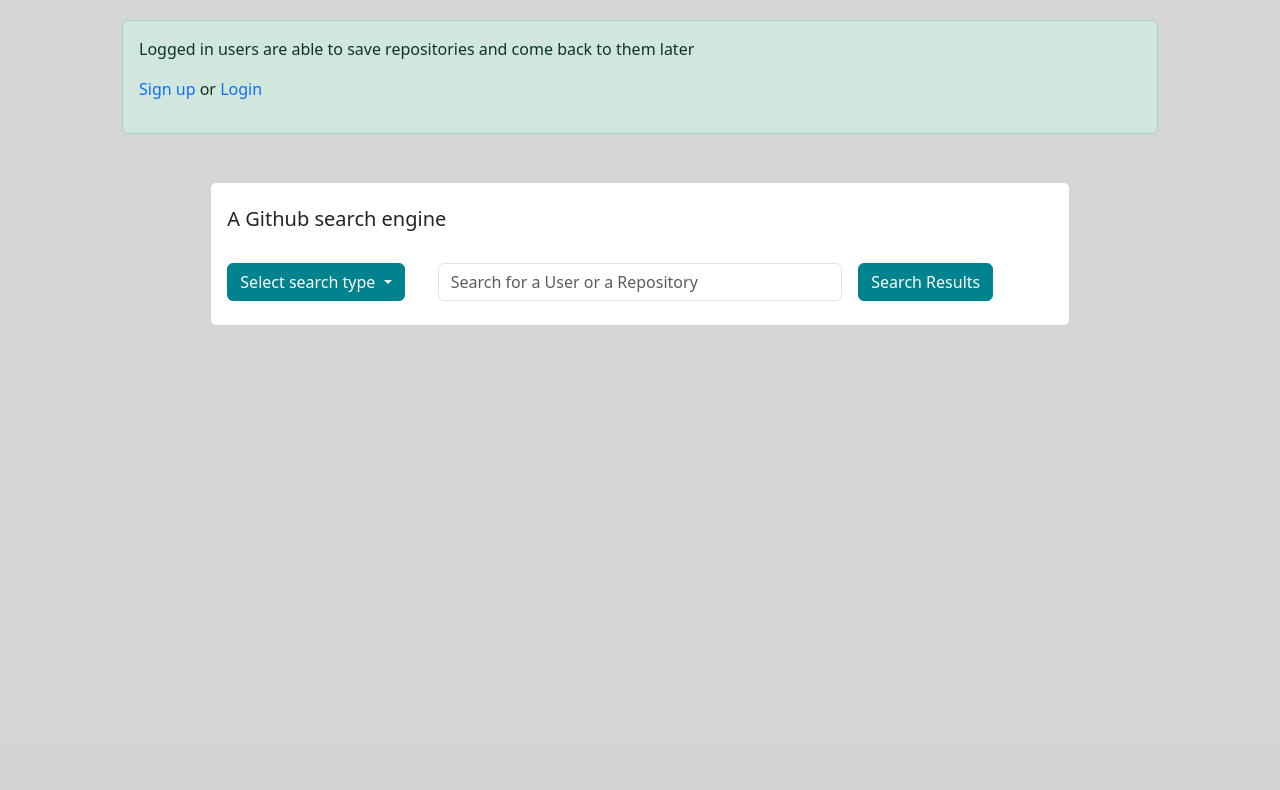
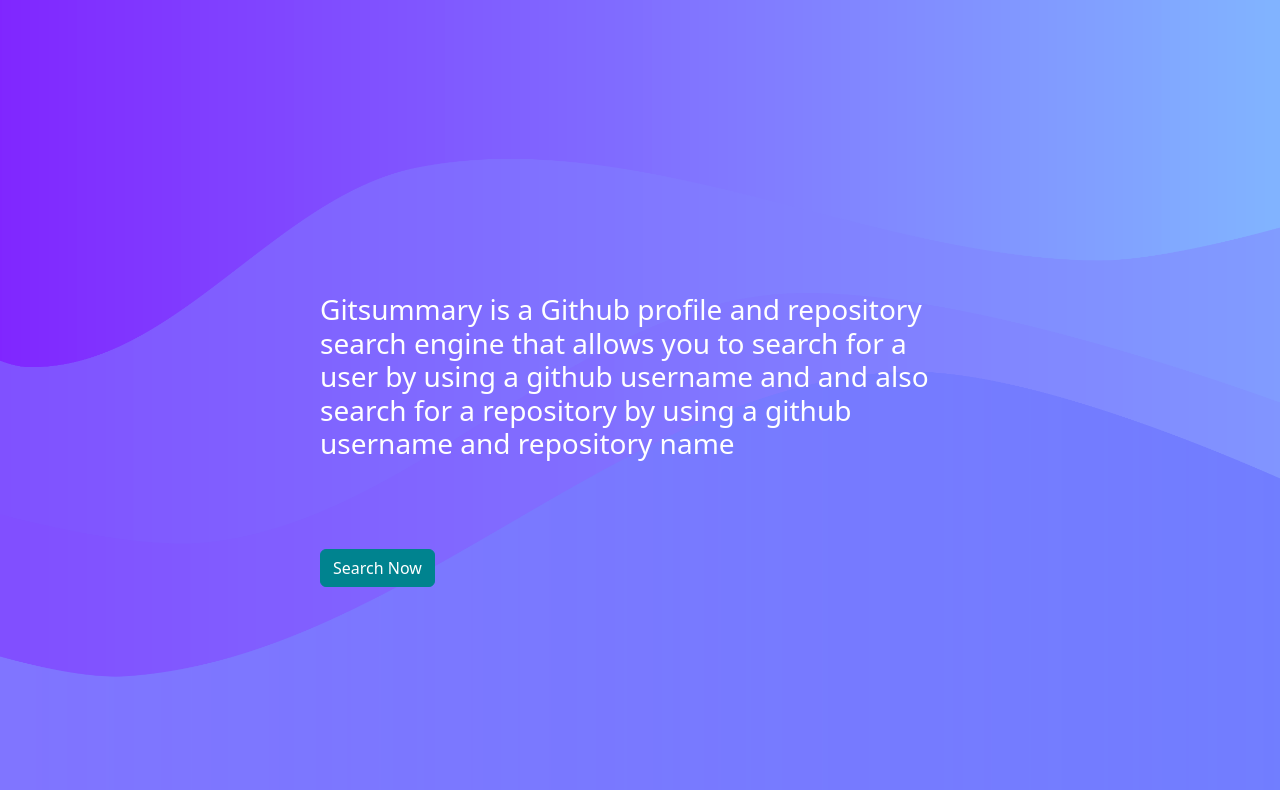
Before and after one commit to Khiingleo/GitSummary_v5, a Flask app: page / in a window 1280 px wide. Shown: the part 56-846 px from the top of the page. Before the commit the page ends 381 px from the top, so only its background shows below. Run offline with Flask 3, Linux system fonts and the light colour scheme; some libraries are stand-ins or nearby versions.

Commit message:
another change

```diff
--- a/gitsummary/main/routes.py
+++ b/gitsummary/main/routes.py
@@ -13,12 +13,19 @@
 
 @main.route('/home')
 @main.route('/', strict_slashes=False)
+def landing():
+    """The home page of the gitsummary test version 2"""
+    try:
+        return render_template('landing.html')
+    except Exception as e:
+        return render_template('search.html', error='unexpected error occured')
+
+@main.route('/search')
 def homepage():
-    """The home page of the gitsummary test version 2"""
     try:
         return render_template('search.html')
     except Exception as e:
-        return render_template('search.html', error='unexpected error occured')
+        return render_template('search.html', error=f"an unexcpected error occured {e}")
 
 
 @main.route('/about', strict_slashes=False)
--- a/gitsummary/static/styles/homepage.css
+++ b/gitsummary/static/styles/homepage.css
@@ -10,7 +10,13 @@
 }
 
 .my_block {
-    max-width: 1100px;
+    max-width: 100%;
+    /* margin: 0 auto;
+    padding: 20px; */
+}
+
+.containers {
+    max-width: 1200px;
     margin: 0 auto;
     padding: 20px;
 }
@@ -123,3 +129,29 @@
 .account-heading {
     font-size: 2.5rem;
 }
+
+.landing-page {
+    display: flex;
+    align-items: center;
+    justify-content: center;
+    box-sizing: border-box;
+    margin: auto;
+    width: 100%;
+    height: calc(100vh - 10px); /* Subtract the height of your navbar */
+    background-image: url("/static/images/landing.png");
+    background-size: cover; /* Cover the entire viewport */
+    background-position: center; /* Center the background image */
+}
+
+.landing-content {
+    padding-top: 90px;
+    max-width: 50%;
+    color: white;
+}
+.landing-content a {
+    text-decoration: none;
+    color: white;
+}
+.landing-text {
+    padding-bottom: 80px;
+}
--- a/gitsummary/templates/about.html
+++ b/gitsummary/templates/about.html
@@ -1,5 +1,6 @@
 {% extends 'index.html' %}
 {% block content %}
+    <div class="containers">
         <div class="container content-section">
             <h3>About Page</h3>
             <p>
@@ -11,4 +12,5 @@
             <h4>How To USE</h4>
             <p>Just simple choose your search type <span class="text-primary">Users</span> or <span class="text-primary">Repository</span> and then search</p>
         </div>
+    </div>
 {% endblock %}
--- a/gitsummary/templates/account.html
+++ b/gitsummary/templates/account.html
@@ -1,5 +1,6 @@
 {% extends 'index.html' %}
 {% block content %}
+    <div class="containers">
         <div class="content-section">
             <div class="d-flex">
                 <img class="rounded-circle account-img" src="{{ image_file }}">
@@ -57,4 +58,5 @@
                 </div>
             </form>
         </div>
+    </div>
 {% endblock content %}
--- a/gitsummary/templates/error.html
+++ b/gitsummary/templates/error.html
@@ -1,6 +1,6 @@
 {% extends 'index.html' %}
 {% block content %}
-    <div class="container content-section">
+    <div class="containers container content-section">
         <p>
         <i> Please go back and select your search type;
             <span style="color: green;"><b>search for a user</b></span> to search for a user
--- /dev/null
+++ b/gitsummary/templates/landing.html
@@ -0,0 +1,14 @@
+{% extends 'index.html' %}
+{% block content %}
+    <div class="landing-page">
+        <div class="landing-content">
+            <h3 class="landing-text">
+                Gitsummary is a Github profile and repository search engine that allows you to search for a user by using a github username and
+                and also search for a repository by using a github username and repository name
+            </h4>
+            <button type="button" class="btn btn-secondary">
+                <a href="{{ url_for('main.homepage') }}">Search Now</a>
+            </button>
+        </div>
+    </div>
+{% endblock content %}
--- a/gitsummary/templates/login.html
+++ b/gitsummary/templates/login.html
@@ -1,5 +1,6 @@
 {% extends "index.html" %}
 {% block content %}
+    <div class="containers">
         <div class="content-section">
             <form method="POST" action="">
                 {{ form.hidden_tag() }}
@@ -50,4 +51,5 @@
                 Need An Account? <a class="ml-2" href="{{ url_for('users.register') }}">Sign Up Now</a>
             </small>
         </div>
+    </div>
 {% endblock content %}
--- a/gitsummary/templates/register.html
+++ b/gitsummary/templates/register.html
@@ -1,5 +1,6 @@
 {% extends "index.html" %}
 {% block content %}
+    <div class="containers">
         <div class="content-section">
             <form method="POST" action="">
                 {{ form.hidden_tag() }}
@@ -71,4 +72,5 @@
                 Already Have An Account? <a class="ml-2" href="{{ url_for('users.login') }}">Sign In</a>
             </small>
         </div>
+    </div>
 {% endblock content %}
--- a/gitsummary/templates/repos.html
+++ b/gitsummary/templates/repos.html
@@ -3,7 +3,7 @@
     {% if error %}
         <p>{{ error }}</p>
     {% else %}
-        <div class="container">
+        <div class="containers">
             {% if searched_data is defined %}
                 <h4>GitHub Repository Details</h4>
                 <!-- <p><strong>Repository Name:</strong> {{ searched_data.name }}</p>
--- a/gitsummary/templates/reset_request.html
+++ b/gitsummary/templates/reset_request.html
@@ -1,5 +1,6 @@
 {% extends "index.html" %}
 {% block content %}
+    <div class="containers">
         <div class="content-section">
             <form method="POST" action="">
                 {{ form.hidden_tag() }}
@@ -25,4 +26,5 @@
                 </div>
             </form>
         </div>
+    </div>
 {% endblock content %}
--- a/gitsummary/templates/reset_token.html
+++ b/gitsummary/templates/reset_token.html
@@ -1,5 +1,6 @@
 {% extends "index.html" %}
 {% block content %}
+    <div class="containers">
         <div class="content-section">
             <form method="POST" action="">
                 {{ form.hidden_tag() }}
@@ -38,4 +39,5 @@
                 </div>
             </form>
         </div>
+    </div>
 {% endblock content %}
--- a/gitsummary/templates/saved_repositories.html
+++ b/gitsummary/templates/saved_repositories.html
@@ -1,5 +1,6 @@
 {% extends 'index.html' %}
 {% block content %}
+    <div class="containers">
         <div class="content-section">
             <h4>Your Saved Repositories</h4>
             <ul class="list-group">
@@ -36,4 +37,5 @@
                 </ul>
             </nav>
         </div>
+    </div>
 {% endblock content %}
--- a/gitsummary/templates/search.html
+++ b/gitsummary/templates/search.html
@@ -4,6 +4,7 @@
         <p>{{ error }}</p>
     {% else %}
         {% if not current_user.is_authenticated %}
+        <div class="containers">
                 <div class="container search_controller">
                     <div id="flash">
                     </div>
@@ -49,5 +50,6 @@
                     </div>
                 </div>
             </div>
+        </div>
     {% endif %}
 {% endblock content %}
--- a/gitsummary/templates/user.html
+++ b/gitsummary/templates/user.html
@@ -3,6 +3,7 @@
     {% if error %}
         <p>{{ error }}</p>
     {% else %}
+        <div class="containers">
             {% if user_data.name %}
                 <h6><i>{{ user_data.name }}'s Github Profile</i></h6>
             {% else %}
@@ -108,5 +109,6 @@
                     {% endif %}
                 </ul>
             </div>
+        </div>
     {% endif %}
 {% endblock content %}
--- a/gitsummary/templates/user_saved_repositories.html
+++ b/gitsummary/templates/user_saved_repositories.html
@@ -6,6 +6,7 @@
         <p><strong>Owner:</strong> {{ searched_data.owner.login }}</p>
         <p><strong>Description:</strong> {{ searched_data.description }}</p>
         <p><strong>Stars:</strong> {{ searched_data.stargazers_count }}</p> -->
+        <div class="containers">
             <div class="card mb-3" style="max-width: 1200px;">
                 <div class="row g-0">
                     <div class="col-md-4">
@@ -43,5 +44,6 @@
             <form method="POST" action="{{ url_for('repos.delete_saved_repository', repo_id=saved_repo.id) }}">
                 <button type="submit" class="btn btn-danger">Delete Saved Repository</button>
             </form>
+        </div>
     {% endif %}
 {% endblock content %}
```
Also changed, not shown: gitsummary/static/images/background.webp (added), gitsummary/static/images/landing.png (added). Lines whose indentation alone changed are shown as unchanged.
